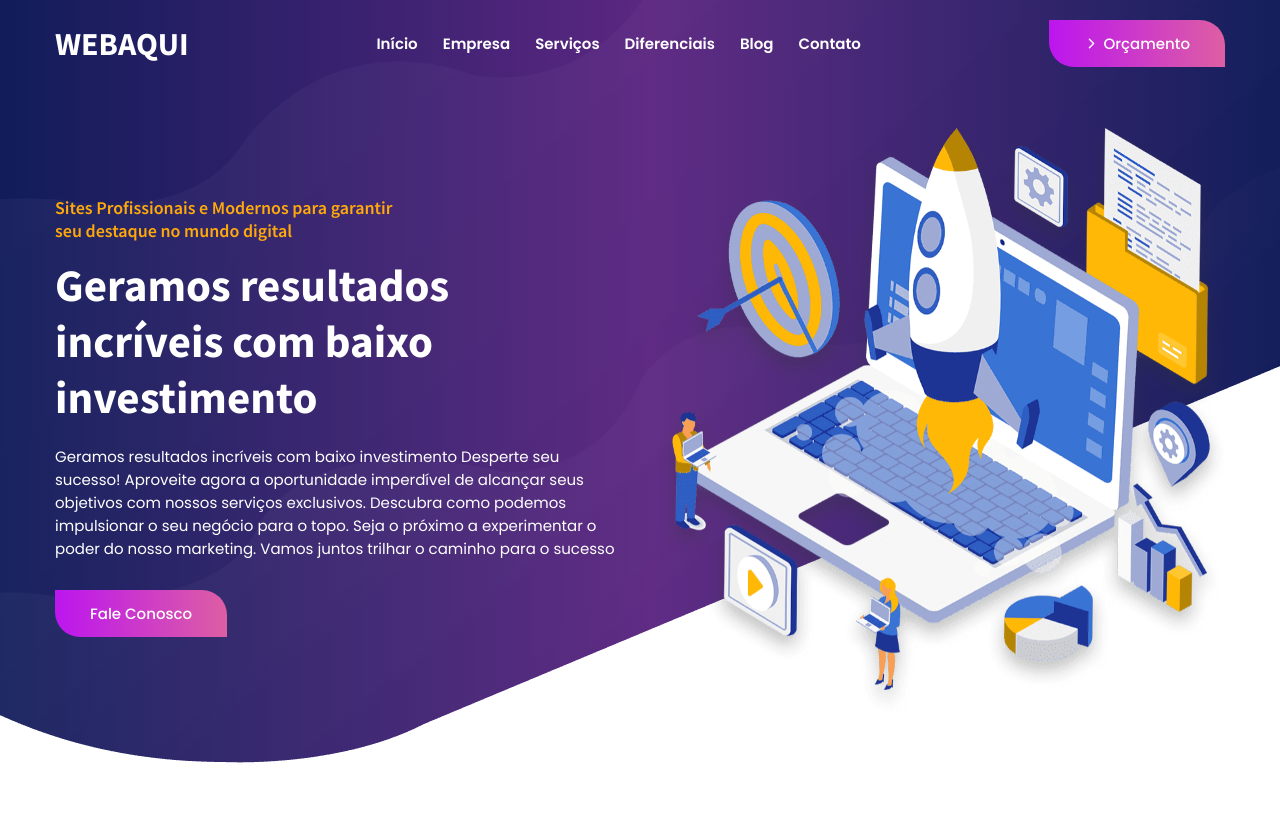
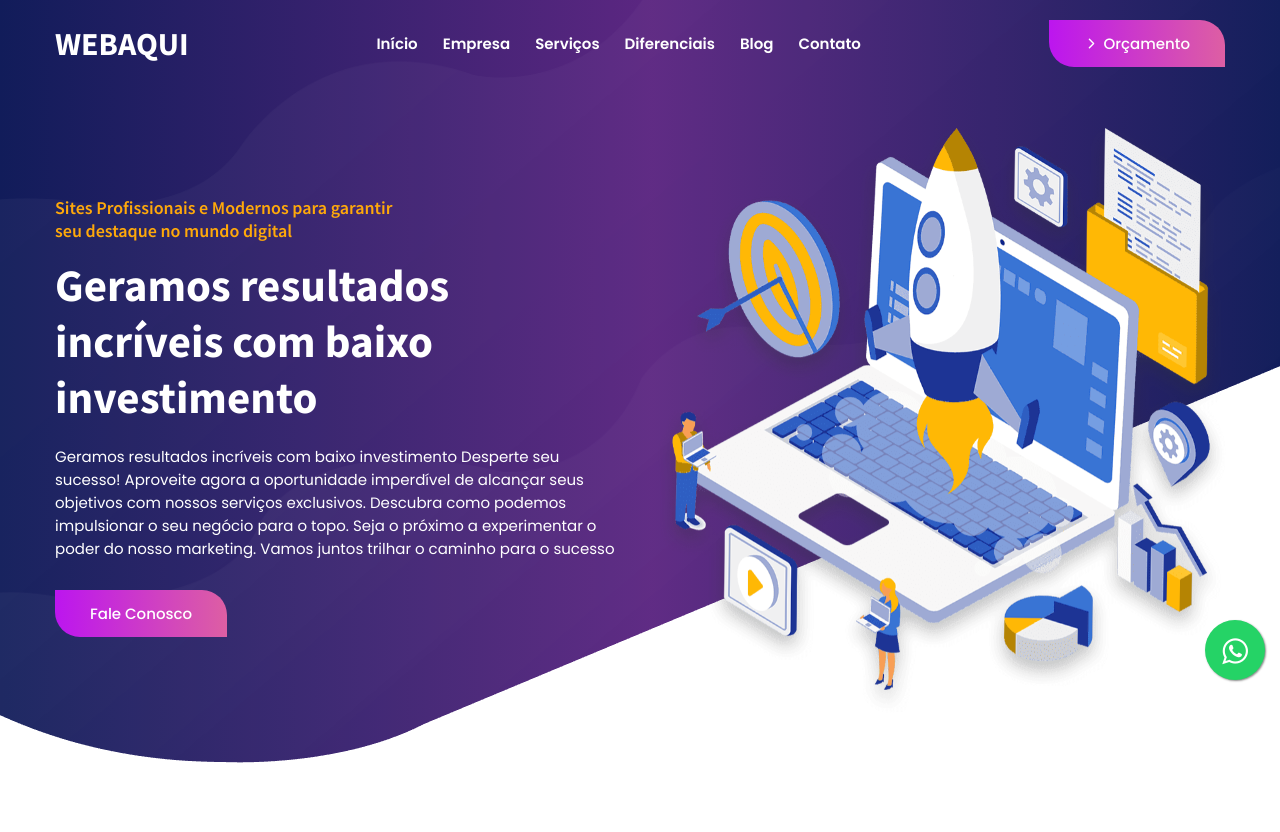
Before and after one commit to AndersonSouzaTechnology/webaqui, a PHP site: page /index.html in a window 1280 px wide. Shown: the top 832 px of the page. Run offline with PHP 8.4, Linux system fonts and the light colour scheme; some libraries are stand-ins or nearby versions.

Commit message:
WhatsApp

```diff
--- a/assets/css/style.css
+++ b/assets/css/style.css
@@ -728,6 +728,30 @@ BOLETIM INFORMATIVO
 }
 
 /*-------------------------------------*\
+WHATSAPP
+\*-------------------------------------*/
+
+.whatsapp_link {
+  position: fixed;
+  width: 60px;
+  height: 60px;
+  bottom: 120px;
+  right: 15px;
+  background-color: #25d366;
+  color: white;
+  border-radius: 50px;
+  text-align: center;
+  font-size: 30px;
+  box-shadow: 1px 1px 2px #888;
+  z-index: 1000;
+}
+
+.fa-whatsapp {
+  margin-top: 16px;
+}
+
+
+/*-------------------------------------*\
 FOOTER
 \*-------------------------------------*/
 
--- a/index.html
+++ b/index.html
@@ -10,6 +10,10 @@
     <meta name="keywords"
         content="criação de sites, desenvolvimento de sites, sites responsivos, sites profissionais, site agora, Criação de sites em São Paulo, Criação de sites em Brasília, Criação de sites em Minas Gerais, Criação de sites em bh, Criação de sites em Belo Horizonte, Criação de sites no Acre, Criação de sites em Alagoas, Criação de sites no Amazonas, Criação de sites na Bahia, Criação de sites no Ceará, Criação de sites no Espirito Santo, Criação de sites em Goiás, Criação de sites no Maranhão, Criação de sites no Mato Grosso, Criação de sites no Mato Grosso do Sul, Criação de sites no Pará, Criação de sites na Paraíba, Criação de sites no Paraná, Criação de sites em Pernambuco, Criação de sites no Piauí, Criação de sites no Rio de Janeiro, Criação de sites no Rio Grande do Norte, Criação de sites no Rio Grande do Sul, Criação de sites em Rondônia, Criação de sites em Roraima, Criação de sites em Santa Catarina, Criação de sites em São Paulo, Criação de sites em Sergipe, Criação de sites em Tocantins, Criação de sites no Taboão da Serra,">
     <title>webaqui</title>
+    <!-- icone whatsapp -->
+    <link rel="stylesheet" href="https://cdnjs.cloudflare.com/ajax/libs/font-awesome/4.5.0/css/font-awesome.min.css"
+    integrity="sha512-+L4yy6FRcDGbXJ9mPG8MT/3UCDzwR9gPeyFNMCtInsol++5m3bk2bXWKdZjvybmohrAsn3Ua5x8gfLnbE1YkOg=="
+    crossorigin="anonymous" referrerpolicy="no-referrer" />
     <link rel="stylesheet" href="assets/css/style.css">
     <!-- @import url('https://fonts.googleapis.com/css2?family=Open+Sans&family=Poppins:ital,wght@0,900;1,800;1,900&display=swap'); fonts do google -->
     <link rel="shortcut icon" href="assets/img/webaqui.png" type="image/png"> <!--"favicon" icine da aba do navegador-->
@@ -32,6 +36,11 @@
 </head>
 
 <body id="top">
+
+    <!--Whatsapp-->
+    <a class="whatsapp_link" href="https://web.whatsapp.com/send?phone=5531999792529" target="_blank" title="Whatsapp">
+        <i class="fa fa-whatsapp"></i>
+    </a>
 
     <!-- INICIO MENU DESTAQUE WEBAQUI.COM.BR -->
     <header class="destaque" data-header>
```
